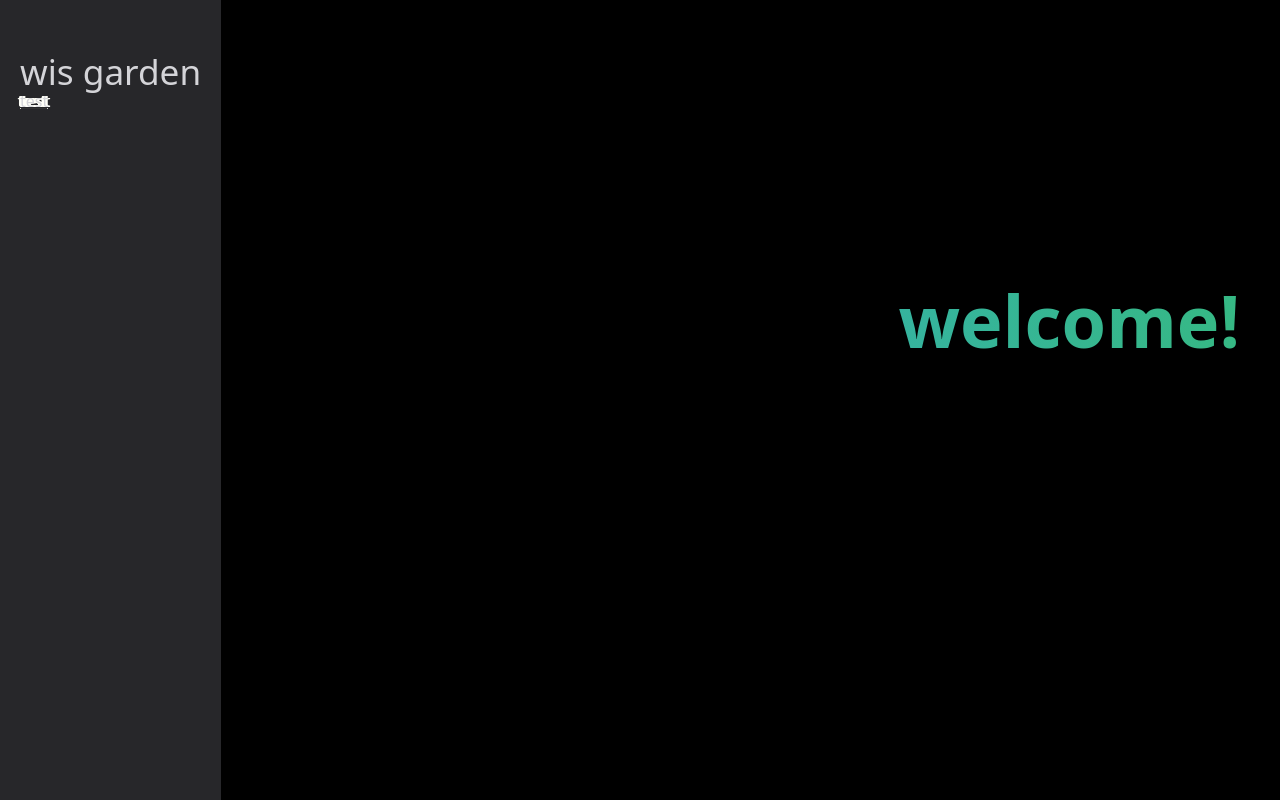
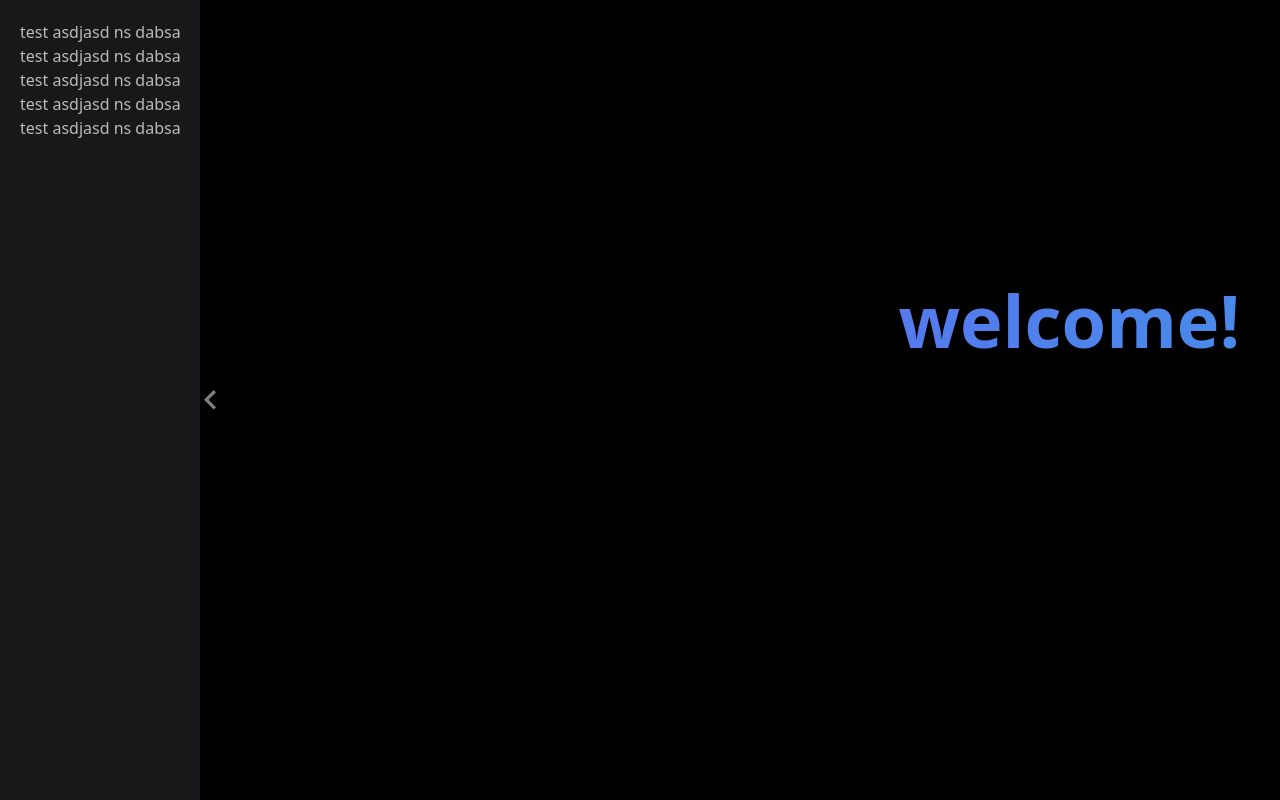
Before and after one commit to kogoome/wis-garden, a SvelteKit app: page /note in a window 1280 px wide. Built offline with nearby package versions, Linux system fonts and the light colour scheme.

Commit message:
fix view

```diff
--- a/src/md.css
+++ b/src/md.css
@@ -23,6 +23,18 @@
 	line-height: 1;
 }
 
+h1:hover::after {
+	content: ' #';
+	opacity: 0.4;
+}
+h2:hover::after {
+	content: ' ##';
+	opacity: 0.4;
+}
+h3:hover::after {
+	content: ' ###';
+	opacity: 0.4;
+}
 p.subtitle {
 	font-style: italic;
 	margin-top: 1rem;
@@ -30,6 +42,27 @@
 	font-size: 1.8rem;
 	display: block;
 	line-height: 1;
+}
+
+ul {
+	display: block;
+	list-style-type: disc;
+	margin-inline-start: 0px;
+	margin-inline-end: 0px;
+	padding-inline-start: 20px;
+}
+
+ol {
+	display: block;
+	list-style-type: decimal;
+	margin-inline-start: 0px;
+	margin-inline-end: 0px;
+	padding-inline-start: 20px;
+}
+
+li {
+	display: list-item;
+	text-align: -webkit-match-parent;
 }
 
 .numeral {
@@ -144,53 +177,13 @@
 figure.fullwidth figcaption {
 	margin-right: 24%;
 }
-
+a {
+	color: rgb(50, 107, 205);
+}
+a:hover {
+	color: rgb(70, 127, 225);
+}
 /* Links: replicate underline that clears descenders */
-a:link,
-a:visited {
-	color: inherit;
-}
-
-a:link {
-	text-decoration: none;
-	background: -webkit-linear-gradient(#fffff8, #fffff8), -webkit-linear-gradient(#fffff8, #fffff8),
-		-webkit-linear-gradient(#333, #333);
-	background: linear-gradient(#fffff8, #fffff8), linear-gradient(#fffff8, #fffff8),
-		linear-gradient(#333, #333);
-	-webkit-background-size: 0.05em 1px, 0.05em 1px, 1px 1px;
-	-moz-background-size: 0.05em 1px, 0.05em 1px, 1px 1px;
-	background-size: 0.05em 1px, 0.05em 1px, 1px 1px;
-	background-repeat: no-repeat, no-repeat, repeat-x;
-	text-shadow: 0.03em 0 #fffff8, -0.03em 0 #fffff8, 0 0.03em #fffff8, 0 -0.03em #fffff8,
-		0.06em 0 #fffff8, -0.06em 0 #fffff8, 0.09em 0 #fffff8, -0.09em 0 #fffff8, 0.12em 0 #fffff8,
-		-0.12em 0 #fffff8, 0.15em 0 #fffff8, -0.15em 0 #fffff8;
-	background-position: 0% 93%, 100% 93%, 0% 93%;
-}
-
-@media screen and (-webkit-min-device-pixel-ratio: 0) {
-	a:link {
-		background-position-y: 87%, 87%, 87%;
-	}
-}
-
-a:link::selection {
-	text-shadow: 0.03em 0 #b4d5fe, -0.03em 0 #b4d5fe, 0 0.03em #b4d5fe, 0 -0.03em #b4d5fe,
-		0.06em 0 #b4d5fe, -0.06em 0 #b4d5fe, 0.09em 0 #b4d5fe, -0.09em 0 #b4d5fe, 0.12em 0 #b4d5fe,
-		-0.12em 0 #b4d5fe, 0.15em 0 #b4d5fe, -0.15em 0 #b4d5fe;
-	background: #b4d5fe;
-}
-
-a:link::-moz-selection {
-	text-shadow: 0.03em 0 #b4d5fe, -0.03em 0 #b4d5fe, 0 0.03em #b4d5fe, 0 -0.03em #b4d5fe,
-		0.06em 0 #b4d5fe, -0.06em 0 #b4d5fe, 0.09em 0 #b4d5fe, -0.09em 0 #b4d5fe, 0.12em 0 #b4d5fe,
-		-0.12em 0 #b4d5fe, 0.15em 0 #b4d5fe, -0.15em 0 #b4d5fe;
-	background: #b4d5fe;
-}
-
-/* Hide the faux underline */
-a img {
-	vertical-align: bottom;
-}
 
 /* Sidenotes, margin notes, figures, captions */
 
--- a/src/routes/+page.svelte
+++ b/src/routes/+page.svelte
@@ -12,3 +12,9 @@
 <div class="text-emerald-300 text-lg font-bold">
 	<a href="{base}/note">note</a>
 </div>
+<svg width="12" height="20" viewBox="0 0 12 20" fill="none" xmlns="http://www.w3.org/2000/svg">
+	<path
+		d="M12 17.1336L4.583 9.7166L12 2.2834L9.7166 0L0 9.7166L9.7166 19.4332L12 17.1336Z"
+		fill="black"
+	/>
+</svg>
--- a/src/routes/note/+page.svelte
+++ b/src/routes/note/+page.svelte
@@ -1,5 +1,9 @@
 <script lang="ts">
 </script>
+
+<svelte:head>
+	<title>welcome wis garden</title>
+</svelte:head>
 
 <article class="bg-black w-full h-screen overflow-y-scroll px-10">
 	<div class="bg-black w-full h-[80vh] text-7xl text-end flex flex-col justify-center">
--- a/src/routes/note/MdLayout.svelte
+++ /dev/null
@@ -1,34 +0,0 @@
-<script lang="ts">
-	let title = 'test';
-</script>
-
-<article class="bg-black w-full h-screen overflow-y-scroll px-10">
-	<div class="bg-black w-full h-[80vh] text-7xl text-end flex flex-col justify-center">
-		<div class="text-gradient font-bold text-white">
-			{title}
-		</div>
-	</div>
-	<div class="text-slate-200">
-		<slot />
-	</div>
-</article>
-
-<style>
-	@keyframes shine {
-		to {
-			background-position: 200% center;
-		}
-	}
-	.text-gradient {
-		background: linear-gradient(to right, #6366f1, #34a6e4, #36b981, #6366f1);
-		background-size: 400% auto;
-
-		color: #000;
-		background-clip: text;
-		/* text-fill-color: transparent; */
-		-webkit-background-clip: text;
-		-webkit-text-fill-color: transparent;
-
-		animation: shine 8s linear infinite;
-	}
-</style>
--- a/src/routes/note/Sidebar.svelte
+++ b/src/routes/note/Sidebar.svelte
@@ -1,8 +1,56 @@
-<script>
+<script lang="ts">
+	let open: true;
 </script>
 
-<div class="w-fit h-full bg-zinc-800 p-5 text-zinc-300">
-	<h2 class="whitespace-nowrap">wis garden</h2>
+<div class="w-[200px] h-full bg-zinc-900 p-5 text-zinc-300 relative">
+	<div
+		class="absolute top-0 -right-5 w-5 h-full bg-black hover:bg-zinc-800 flex flex-col justify-center"
+	>
+		<div class="flex justify-center">
+			<svg
+				width="12"
+				height="20"
+				viewBox="0 0 12 20"
+				fill="none"
+				xmlns="http://www.w3.org/2000/svg"
+			>
+				<path
+					d="M12 17.1336L4.583 9.7166L12 2.2834L9.7166 0L0 9.7166L9.7166 19.4332L12 17.1336Z"
+					fill="gray"
+				/>
+			</svg>
+		</div>
+	</div>
+	<!-- <div class="whitespace-nowrap overflow-hidden text-2xl">wis garden</div> -->
+	<div class="whitespace-nowrap overflow-hidden">
+		<a href="/note/test"
+			>test asdjasd ns dabsadlsadklbd sdajbs abkjsd abkb sadb jksda bkbsjd abks bbsa d s</a
+		>
+	</div>
+	<div class="whitespace-nowrap overflow-hidden">
+		<a href="/note/test"
+			>test asdjasd ns dabsadlsadklbd sdajbs abkjsd abkb sadb jksda bkbsjd abks bbsa d s</a
+		>
+	</div>
+	<div class="whitespace-nowrap overflow-hidden">
+		<a href="/note/test"
+			>test asdjasd ns dabsadlsadklbd sdajbs abkjsd abkb sadb jksda bkbsjd abks bbsa d s</a
+		>
+	</div>
+	<div class="whitespace-nowrap overflow-hidden">
+		<a href="/note/test"
+			>test asdjasd ns dabsadlsadklbd sdajbs abkjsd abkb sadb jksda bkbsjd abks bbsa d s</a
+		>
+	</div>
+	<div class="whitespace-nowrap overflow-hidden">
+		<a href="/note/test"
+			>test asdjasd ns dabsadlsadklbd sdajbs abkjsd abkb sadb jksda bkbsjd abks bbsa d s</a
+		>
+	</div>
+</div>
 
-	<a href="/note/test">test</a>
-</div>
+<style>
+	a {
+		color: rgb(187, 187, 187);
+	}
+</style>
--- a/src/routes/note/test/+page.svelte
+++ b/src/routes/note/test/+page.svelte
@@ -4,12 +4,15 @@
 	const { title, subtitle, date, Content } = data;
 </script>
 
+<svelte:head>
+	<title>{title}</title>
+</svelte:head>
 <article class="bg-black w-full h-screen overflow-y-scroll px-10">
-	<div class="bg-black w-full h-[80vh] text-7xl text-end flex flex-col justify-center">
-		<div class="text-gradient font-bold text-white">
+	<div class="bg-black w-full h-[80vh] text-zinc-300 text-end flex flex-col justify-center">
+		<div class="text-gradient font-bold text-8xl">
 			{title}
 		</div>
-		<div>
+		<div class="text-3xl">
 			{subtitle}
 		</div>
 		<div>
--- a/svelte.config.js
+++ b/svelte.config.js
@@ -31,10 +31,10 @@
 		}),
 		prerender: {
 			entries: ['/note/test', '/', '/codemirror', '/customEditor']
-		},
-		alias: {
-			$lib: 'src/lib'
 		}
+		// alias: {
+		// 	$lib: 'src/lib'
+		// }
 	}
 };
 
```
Also changed, not shown: src/routes/note/test/test.md (+34 -15 lines), src/routes/note/test/image.png (added).
